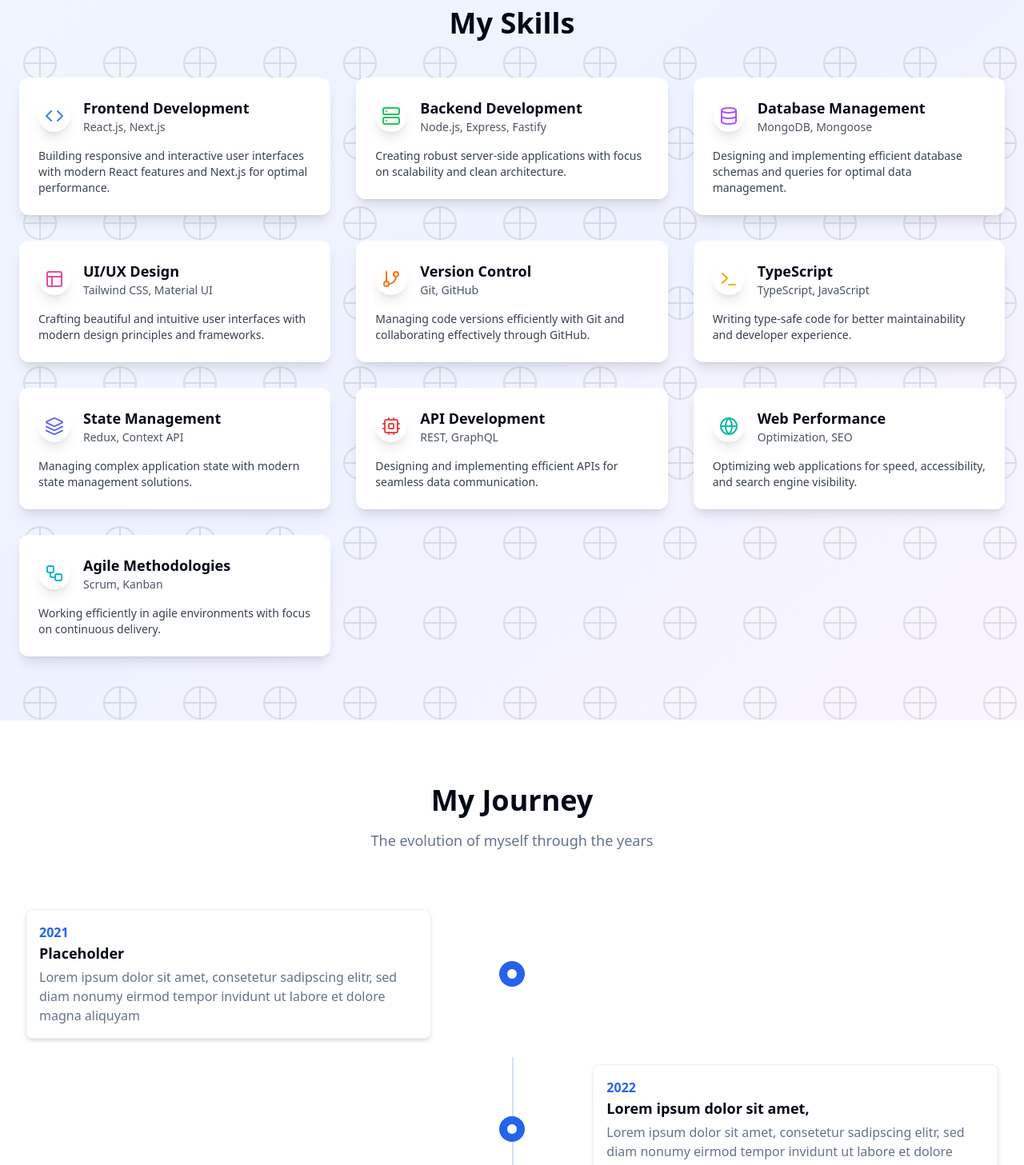
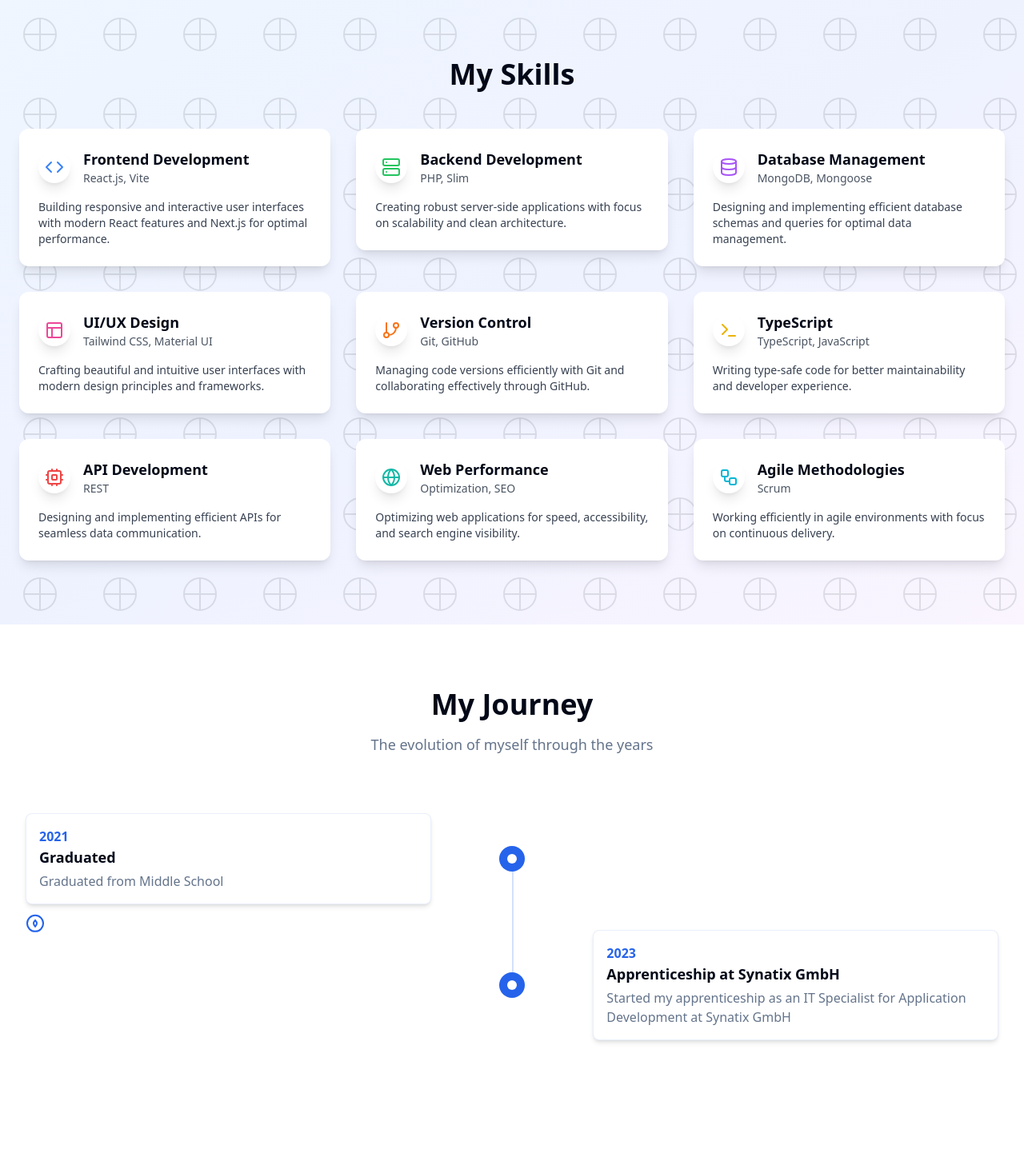
Before and after one commit to luka-lta/luka-lta-frontend, a React (Vite) app: page / in a window 1280 px wide. Shown: the part 1343-2800 px from the top of the page at 80% size. Built offline with nearby package versions, Linux system fonts and the light colour scheme.

Commit message:
#2 Fix texts

```diff
--- a/package.json
+++ b/package.json
@@ -10,7 +10,6 @@
     "preview": "vite preview"
   },
   "dependencies": {
-    "@vercel/speed-insights": "^1.2.0",
     "@hookform/resolvers": "^3.10.0",
     "@radix-ui/react-aspect-ratio": "^1.1.1",
     "@radix-ui/react-avatar": "^1.1.1",
@@ -21,6 +20,7 @@
     "@react-three/drei": "^9.120.4",
     "@react-three/fiber": "^8.17.10",
     "@vercel/analytics": "^1.5.0",
+    "@vercel/speed-insights": "^1.2.0",
     "class-variance-authority": "^0.7.0",
     "clsx": "^2.1.1",
     "framer-motion": "^12.0.6",
--- a/src/components/Landing/About.tsx
+++ b/src/components/Landing/About.tsx
@@ -14,7 +14,7 @@ export default function About() {
                 >
                     <h2 className="text-4xl sm:text-5xl md:text-6xl font-bold text-foreground mb-6">About myself</h2>
                     <p className="text-xl md:text-2xl text-muted-foreground max-w-3xl mx-auto">
-                        Lorem ipsum dolor sit amet, consetetur sadipscing elitr, sed diam nonumy eirmod tempor invidunt ut labore et dolore magna aliquyam
+                        I'm a passionate developer with a strong focus on web applications, backend architectures, and automation. With expertise in PHP, JavaScript, Docker, MySQL, and Elasticsearch, I design and develop scalable, efficient, and high-performance solutions that power modern applications.
                     </p>
                     <motion.div
                         className="mt-10"
--- a/src/components/Landing/Header.tsx
+++ b/src/components/Landing/Header.tsx
@@ -47,6 +47,13 @@ export default function Header() {
                     >
                         Links
                     </Link>
+                    <Link
+                        to="https://status.luka-lta.dev"
+                        className="text-sm font-semibold leading-6 text-foreground hover:text-primary transition-colors"
+                        target="_blank"
+                    >
+                        Status
+                    </Link>
                 </div>
                 <div className="flex flex-1 justify-end">
                     {mounted && (
--- a/src/components/Landing/Hero.tsx
+++ b/src/components/Landing/Hero.tsx
@@ -22,8 +22,9 @@ export default function Hero() {
                         animate={{ opacity: 1, y: 0 }}
                         transition={{ duration: 0.8, delay: 0.2 }}
                     >
-                        Where minimal design meets floral artistry. We craft elegant experiences that inspire and elevate your
-                        space.
+                        I specialize in web development, APIs, and scalable architectures, crafting high-performance applications with PHP, JavaScript, Docker, and MySQL. From backend logic to frontend experiences, I love turning ideas into functional, efficient, and user-friendly solutions.
+
+                        Let's build something amazing together! 🚀
                     </motion.p>
                     <motion.div
                         className="mt-10 flex items-center gap-x-6"
--- a/src/components/Landing/Skills.tsx
+++ b/src/components/Landing/Skills.tsx
@@ -1,7 +1,7 @@
 "use client"
 
 import { motion } from "framer-motion"
-import { Code, Database, Server, Layout, GitBranch, Terminal, Layers, Cpu, Globe, Workflow } from "lucide-react"
+import { Code, Database, Server, Layout, GitBranch, Terminal, Cpu, Globe, Workflow } from "lucide-react"
 
 const SkillIcon = ({ icon: Icon, color }: { icon: any; color: string }) => (
     <div className={`p-2 rounded-full bg-white dark:bg-gray-800 shadow-lg`}>
@@ -13,7 +13,7 @@ const skills = [
     {
         icon: Code,
         name: "Frontend Development",
-        tech: "React.js, Next.js",
+        tech: "React.js, Vite",
         description:
             "Building responsive and interactive user interfaces with modern React features and Next.js for optimal performance.",
         color: "text-blue-500",
@@ -21,7 +21,7 @@ const skills = [
     {
         icon: Server,
         name: "Backend Development",
-        tech: "Node.js, Express, Fastify",
+        tech: "PHP, Slim",
         description: "Creating robust server-side applications with focus on scalability and clean architecture.",
         color: "text-green-500",
     },
@@ -54,16 +54,9 @@ const skills = [
         color: "text-yellow-500",
     },
     {
-        icon: Layers,
-        name: "State Management",
-        tech: "Redux, Context API",
-        description: "Managing complex application state with modern state management solutions.",
-        color: "text-indigo-500",
-    },
-    {
         icon: Cpu,
         name: "API Development",
-        tech: "REST, GraphQL",
+        tech: "REST",
         description: "Designing and implementing efficient APIs for seamless data communication.",
         color: "text-red-500",
     },
@@ -77,7 +70,7 @@ const skills = [
     {
         icon: Workflow,
         name: "Agile Methodologies",
-        tech: "Scrum, Kanban",
+        tech: "Scrum",
         description: "Working efficiently in agile environments with focus on continuous delivery.",
         color: "text-cyan-500",
     },
--- a/src/components/Landing/Timeline.tsx
+++ b/src/components/Landing/Timeline.tsx
@@ -6,32 +6,14 @@ import { motion, useScroll, useTransform, useSpring, useInView } from "framer-mo
 const timelineEvents = [
     {
         year: 2021,
-        title: "Placeholder",
-        description: "Lorem ipsum dolor sit amet, consetetur sadipscing elitr, sed diam nonumy eirmod tempor invidunt ut labore et dolore magna aliquyam",
-        details:
-            "Lorem ipsum dolor sit amet, consetetur sadipscing elitr, sed diam nonumy eirmod tempor invidunt ut labore et dolore magna aliquyam erat, sed diam voluptua. At vero eos et accusam et justo duo dolores et ea rebum. Stet clita kasd gubergren,",
-    },
-    {
-        year: 2022,
-        title: "Lorem ipsum dolor sit amet,",
-        description: "Lorem ipsum dolor sit amet, consetetur sadipscing elitr, sed diam nonumy eirmod tempor invidunt ut labore et dolore magna aliquyam",
-        details:
-            "Lorem ipsum dolor sit amet, consetetur sadipscing elitr, sed diam nonumy eirmod tempor invidunt ut labore et dolore magna aliquyam erat, sed diam voluptua. At vero eos et accusam et justo duo dolores et ea rebum. Stet clita kasd gubergren,",
+        title: "Graduated",
+        description: "Graduated from Middle School",
     },
     {
         year: 2023,
-        title: "Lorem ipsum dolor sit amet,",
-        description: "Lorem ipsum dolor sit amet, consetetur sadipscing elitr, sed diam nonumy eirmod tempor invidunt ut labore et dolore magna aliquyam",
-        details:
-            "Lorem ipsum dolor sit amet, consetetur sadipscing elitr, sed diam nonumy eirmod tempor invidunt ut labore et dolore magna aliquyam erat, sed diam voluptua. At vero eos et accusam et justo duo dolores et ea rebum. Stet clita kasd gubergren,",
-    },
-    {
-        year: 2024,
-        title: "Lorem ipsum dolor sit amet,",
-        description: "Lorem ipsum dolor sit amet, consetetur sadipscing elitr, sed diam nonumy eirmod tempor invidunt ut labore et dolore magna aliquyam",
-        details:
-            "Lorem ipsum dolor sit amet, consetetur sadipscing elitr, sed diam nonumy eirmod tempor invidunt ut labore et dolore magna aliquyam erat, sed diam voluptua. At vero eos et accusam et justo duo dolores et ea rebum. Stet clita kasd gubergren,",
-    },
+        title: "Apprenticeship at Synatix GmbH",
+        description: "Started my apprenticeship as an IT Specialist for Application Development at Synatix GmbH",
+    }
 ]
 
 const FlowerIcon = ({ progress }: { progress: number }) => (
```
Also changed, not shown: 1 other file (tests, documents, lock files or other folders).
